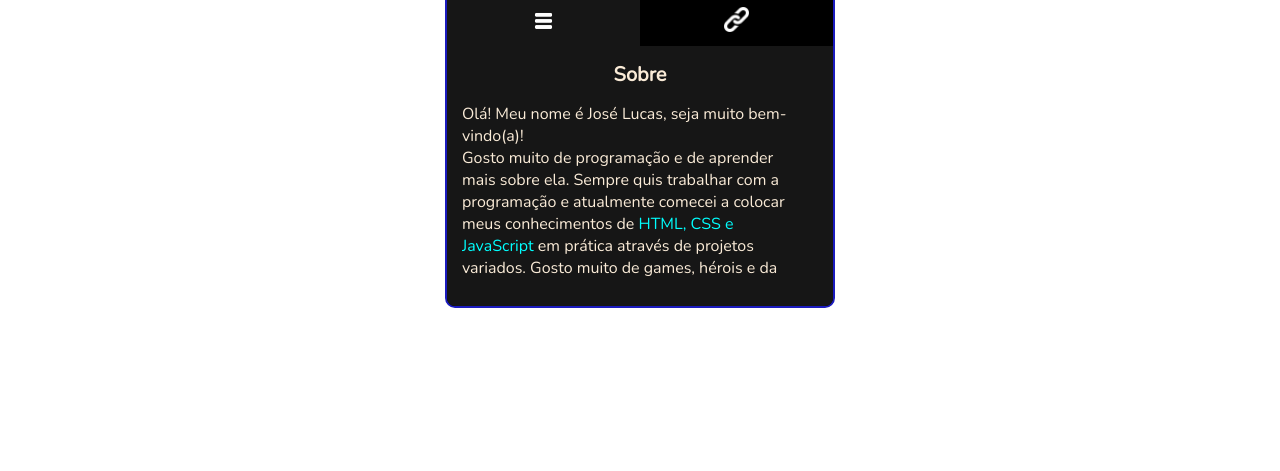
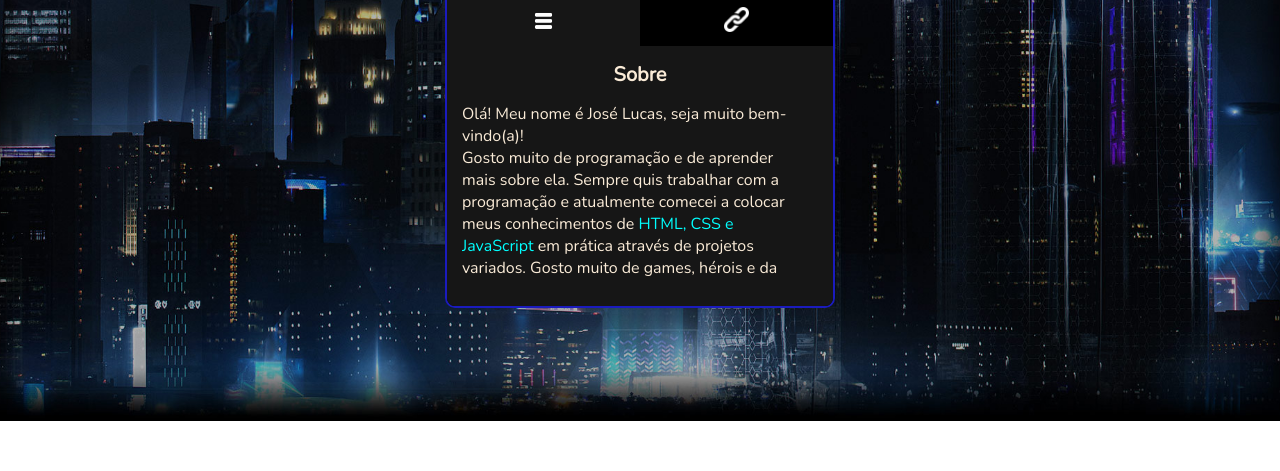
Before and after one commit to LucasDev-18/Mini-Reposit-rio, a plain HTML site: page index.html in a window 1280 px wide. Shown: the part 329-800 px from the top of the page. Drawn offline with nearby package versions, Linux system fonts and the light colour scheme.

Commit message:
Update style.css

```diff
--- a/style.css
+++ b/style.css
@@ -20,7 +20,7 @@ span {
 }
 
 body {
-  background-image: url(./assets/Background-city.jpg);
+  background-image: url(assets/img/Background-city.jpg);
   background-repeat: no-repeat;
   background-size: cover;
   background-position: center;
```
